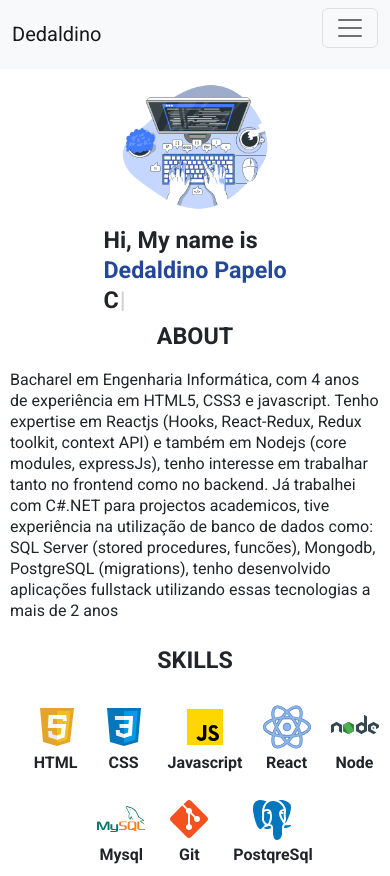
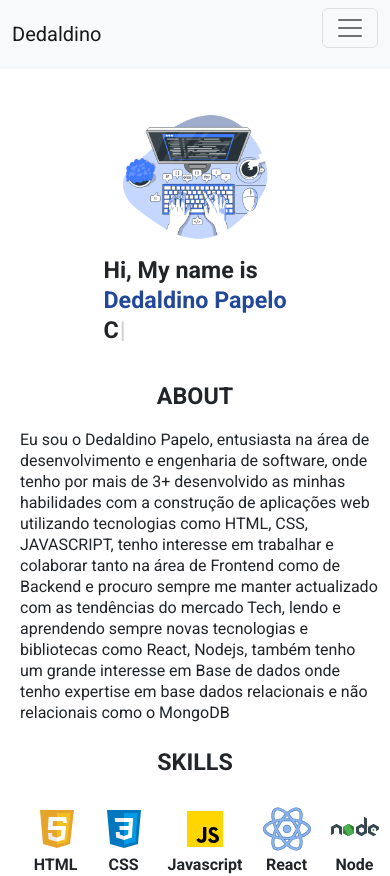
Before and after one commit to Dedaldino-Papelo/new-portfolio, a React (Create React App) app: page / in a window 390 px wide. Shown: the top 876 px of the page. Built offline with nearby package versions, Linux system fonts and the light colour scheme.

Commit message:
changing the about-me and decrease the font-size

```diff
--- a/src/components/About/About.js
+++ b/src/components/About/About.js
@@ -6,7 +6,7 @@ const About = () => {
         <section id='about' className='About'>
             <div className='description'>
                 <div className='info'>
-                    <p> Bacharel em Engenharia Informática, com 4 anos de experiência em HTML5, CSS3 e javascript. Tenho expertise em Reactjs (Hooks, React-Redux, Redux toolkit, context API) e também em Nodejs (core modules, expressJs), tenho interesse em trabalhar tanto no frontend como no backend. Já trabalhei com C#.NET para projectos academicos, tive experiência na utilização de banco de dados como: SQL Server (stored procedures, funcões), Mongodb, PostgreSQL (migrations), tenho desenvolvido aplicações fullstack utilizando essas tecnologias a mais de 2 anos</p>
+                    <p> Eu sou o Dedaldino Papelo, entusiasta na área de desenvolvimento e engenharia de software, onde tenho por mais de 3+ desenvolvido as minhas habilidades com a construção de aplicações web utilizando tecnologias como HTML, CSS, JAVASCRIPT, tenho interesse em trabalhar e colaborar tanto na área de Frontend como de Backend e procuro sempre me manter actualizado com as tendências do mercado Tech, lendo e aprendendo sempre novas tecnologias e bibliotecas como React, Nodejs, também tenho um grande interesse em Base de dados onde tenho expertise em base dados relacionais e não relacionais como o MongoDB </p>
                 </div>
             </div>
 
--- a/src/components/About/style.css
+++ b/src/components/About/style.css
@@ -17,8 +17,8 @@
 }
 
 .info p {
-    font-size: 1.125em;
-    line-height: 1.6875em;
+    font-size: 1em;
+    line-height: 1.7875em;
 }
 
 .About .subtitle {
@@ -59,6 +59,7 @@
         font-size: 16px;
         line-height: 21px;
         padding: 10px;
+        margin-left: 10px;
     }
 
     .About .subtitle h2 {
--- a/src/components/Home/style.css
+++ b/src/components/Home/style.css
@@ -33,6 +33,7 @@
 @media only screen and (max-width: 767px) {
     .Home {
         flex-direction: column-reverse;
+        margin: 30px 0;
     }
 
     .content {
```
Lines whose indentation alone changed are shown as unchanged.
